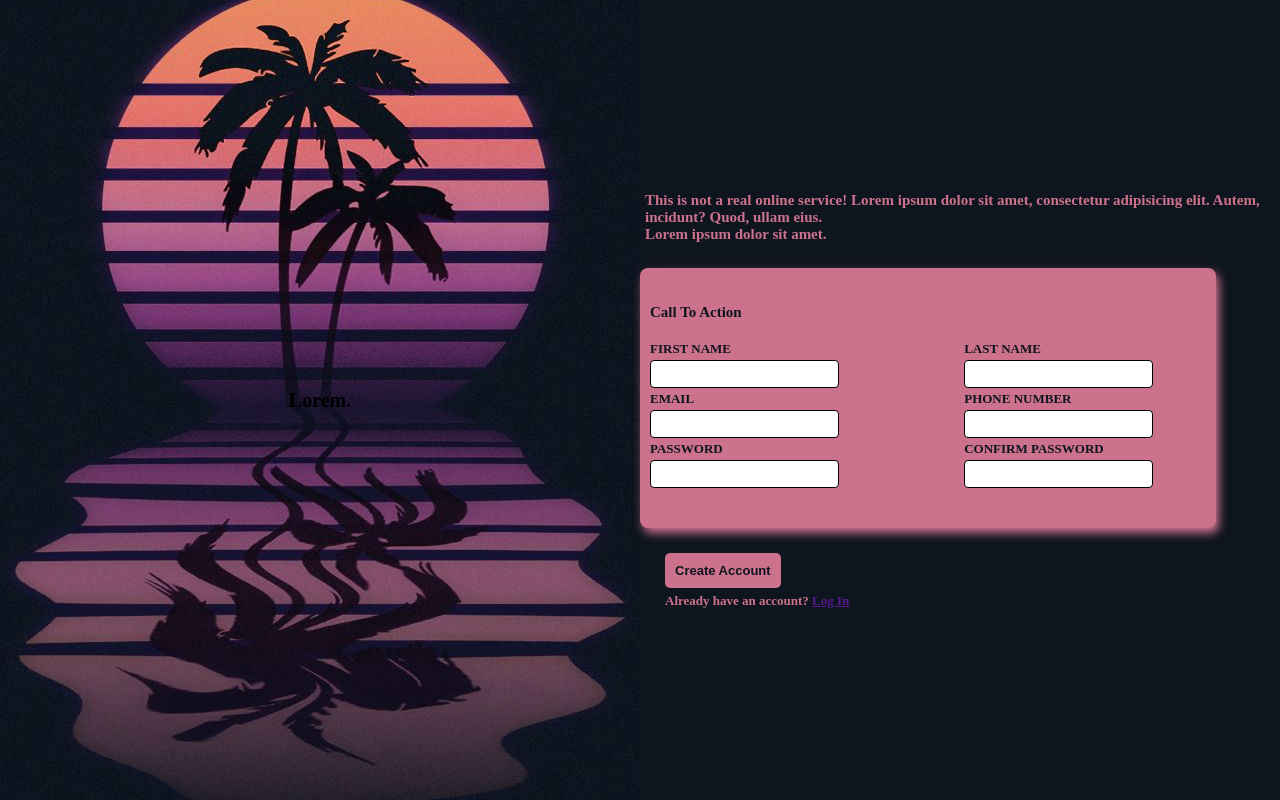
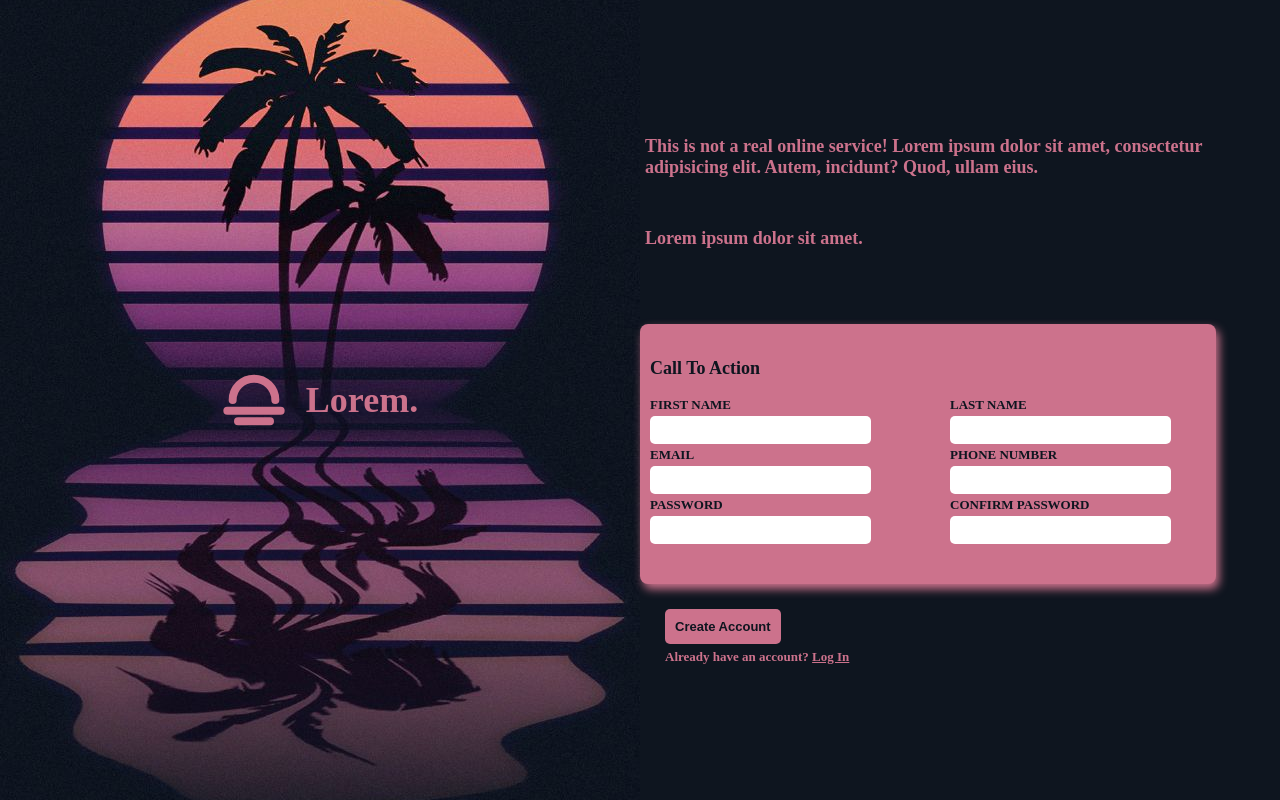
Before and after one commit to JAFarrow/TOP_dummyForm, a plain HTML site: page index.html in a window 1280 px wide. Drawn offline with Linux system fonts and the light colour scheme.

Commit message:
Styling Additions Added a logo and heading to splash, input now has a non-default active effect.

```diff
--- a/index.html
+++ b/index.html
@@ -12,8 +12,8 @@
     <div class="viewPort">
 
       <div class="splash">
-        <div class="splashHeading">
-          <img src="" alt="">
+        <div class="splashLogo">
+          <img src="assets/sunset.svg" alt="">
           <h1>Lorem.</h1>
         </div>
       </div>
@@ -47,12 +47,12 @@
             <label for="phone#">PHONE NUMBER</label>
             <input type="number" name="" value="" id="phone#">
           </div>
-          <div id="pswrdSec">
+          <div id="pswrdSec" class="error">
             <label for="pswrd">PASSWORD</label>
             <input type="password" name="" value="" id="pswrd">
           </div>
           <div id="pswrdValSec">
-            <label for="pswrdVal">CONFIRM PASSWORD</label>
+            <label for="pswrdVal" class="error">CONFIRM PASSWORD</label>
             <input type="password" name="" value="" id="pswrdVal">
           </div>
         </form>
--- a/style.css
+++ b/style.css
@@ -11,6 +11,18 @@ html * {
   margin: 0;
   padding: 0;
   box-sizing: border-box;
+}
+
+input:focus {
+    outline: none;
+}
+
+h2 {
+    font-size: 1.8rem;
+}
+
+h1 {
+    font-size: 3.6rem;
 }
 
 .viewPort {
@@ -30,6 +42,17 @@ html * {
     background: url(assets/splashBg.jpg) center no-repeat;
 }
 
+.splashLogo {
+    display: flex;
+    justify-content: center;
+    align-items: center;
+}
+
+.splashLogo h1 {
+    margin-left: 2rem;
+    color: var(--main-accent-color);
+}
+
 .form {
     display: flex;
     flex-direction: column;
@@ -46,14 +69,19 @@ html * {
 
 .formHeader {
     color: var(--main-accent-color);
+    width: 90%;
+}
+
+.formHeader h2 {
+    margin-bottom: 5rem;
 }
 
 #formGrid {
     display: grid;
     grid-template-rows: repeat(4, 5rem);
-    grid-template-columns: repeat(2, 20rem);
+    grid-template-columns: repeat(2, 25rem);
     width: 90%;
-    gap: 0 20%;
+    gap: 0 5rem;
     margin: 2.5rem 0;
     padding: 2rem 0 4rem 0.5rem;
     border-radius: 0.8rem;
@@ -74,10 +102,16 @@ html * {
 }
 
 #formGrid input {
-    border: 0.1rem solid black;
-    border-radius: 0.4rem;
+    border: none;
+    border-radius: 0.5rem;
     height: 66%;
+    width: 90%;
     padding: 0.5rem;
+}
+
+#formGrid input:focus {
+    border: 0.1rem solid var(--main-bg-color);
+    box-shadow: 0.2rem 0.15rem var(--main-bg-color);
 }
 
 #formGrid label {
@@ -104,5 +138,13 @@ html * {
 }
 
 .formFooter h4 , a {
-  font-size: 1.3rem;
+    font-size: 1.3rem;
 }
+
+#logInLink {
+    color: #E78860;
+}
+
+#logInLink:visited {
+    color: var(--main-accent-color);
+}
```
Also changed, not shown: assets/sunset.svg (added).
